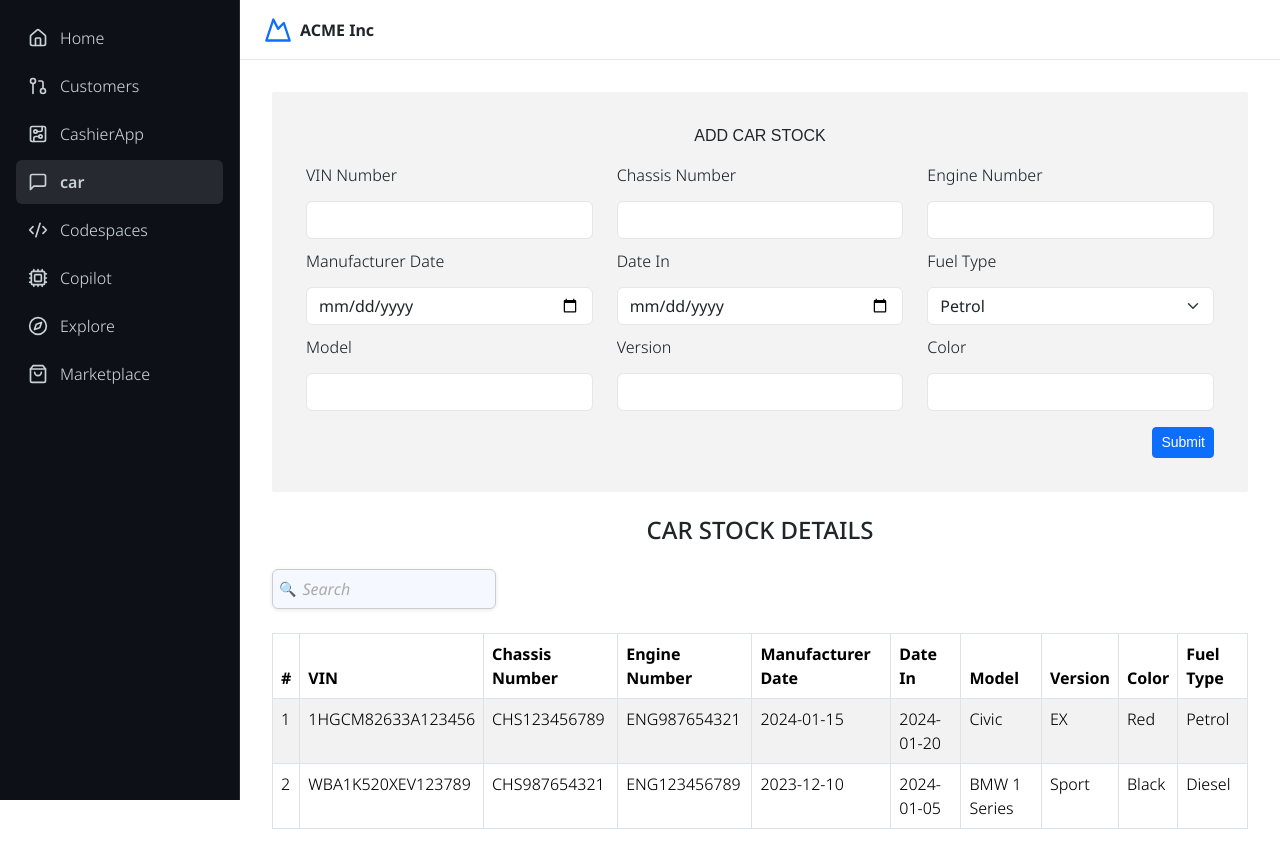
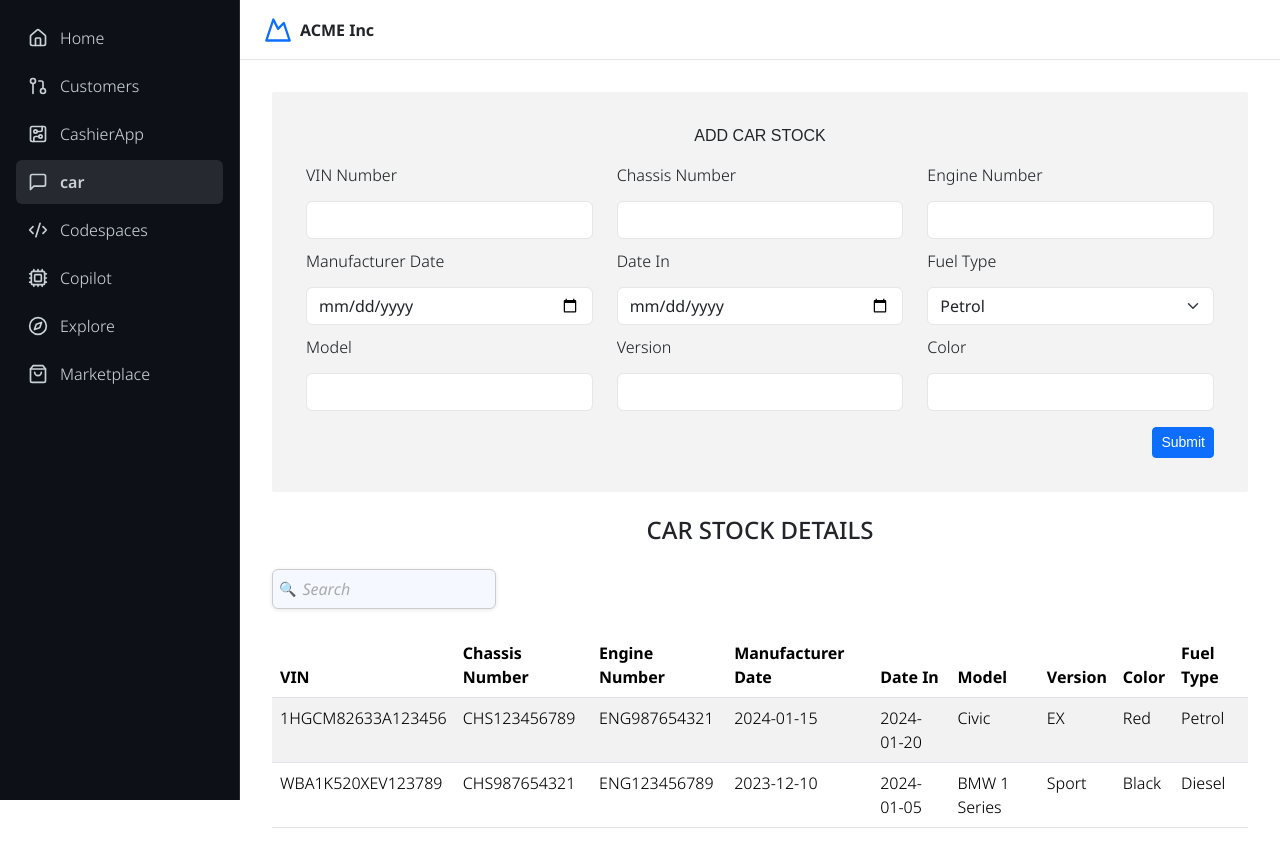
Before and after one commit to vipinkankal14/tracking-system, a React (Vite) app in the folder frontend/: page /car in a window 1280 px wide. Shown: the top 868 px of the page. Built offline with nearby package versions, Linux system fonts and the light colour scheme.

Commit message:
Refactor CarStockShow component to improve responsiveness; add Badge for details and remove Avatar component day 9

```diff
--- a/frontend/src/carStocks/CarStockShow.jsx
+++ b/frontend/src/carStocks/CarStockShow.jsx
@@ -1,5 +1,5 @@
 import React, { useState } from "react";
-import { Table } from "react-bootstrap";
+import { Badge, Table } from "react-bootstrap";
 import "./scss/CarStockShow.scss"; // Make sure SCSS file is correctly imported
 
 const CarStockShow = () => {
@@ -50,34 +50,36 @@ const CarStockShow = () => {
           />
         </div>
       </div>
-      <Table striped bordered hover responsive>
-        <thead>
+      <Table striped  hover responsive>
+        <thead className="">
           <tr>
-            <th>#</th>
-            <th>VIN</th>
-            <th>Chassis Number</th>
-            <th>Engine Number</th>
-            <th>Manufacturer Date</th>
-            <th>Date In</th>
-            <th>Model</th>
-            <th>Version</th>
-            <th>Color</th>
-            <th>Fuel Type</th>
+             <th>VIN</th>
+            <th className="d-none d-sm-table-cell">Chassis Number</th>
+            <th className="d-none d-sm-table-cell">Engine Number</th>
+            <th className="d-none d-sm-table-cell">Manufacturer Date</th>
+            <th className="d-none d-sm-table-cell">Date In</th>
+            <th className="d-none d-sm-table-cell">Model</th>
+            <th className="d-none d-sm-table-cell">Version</th>
+            <th className="d-none d-sm-table-cell">Color</th>
+            <th className="d-none d-sm-table-cell">Fuel Type</th>
+            <th className="hide-desktop">details</th>
           </tr>
         </thead>
         <tbody>
           {filteredCarStocks.map((stock, index) => (
             <tr key={index}>
-              <td>{index + 1}</td>
-              <td>{stock.vin}</td>
-              <td>{stock.chassisNumber}</td>
-              <td>{stock.engineNumber}</td>
-              <td>{stock.manufacturerDate}</td>
-              <td>{stock.dateIn}</td>
-              <td>{stock.model}</td>
-              <td>{stock.version}</td>
-              <td>{stock.color}</td>
-              <td>{stock.fuelType}</td>
+               <td>{stock.vin}</td>
+              <td className="d-none d-sm-table-cell">{stock.chassisNumber}</td>
+              <td className="d-none d-sm-table-cell">{stock.engineNumber}</td>
+              <td className="d-none d-sm-table-cell">{stock.manufacturerDate}</td>
+              <td className="d-none d-sm-table-cell">{stock.dateIn}</td>
+              <td className="d-none d-sm-table-cell">{stock.model}</td>
+              <td className="d-none d-sm-table-cell">{stock.version}</td>
+              <td className="d-none d-sm-table-cell">{stock.color}</td>
+              <td className="d-none d-sm-table-cell">{stock.fuelType}</td>
+              <td className="hide-desktop">
+                <Badge bg="primary">details</Badge>
+              </td>
             </tr>
           ))}
         </tbody>
--- a/frontend/src/carStocks/scss/CarStockShow.scss
+++ b/frontend/src/carStocks/scss/CarStockShow.scss
@@ -56,3 +56,17 @@
       }
     }
   }
+
+
+
+  @media (max-width: 576px) {
+    .hide-desktop {
+      display: table-cell !important;
+    }
+  }
+
+  @media (min-width: 577px) {
+    .hide-desktop {
+      display: none !important;
+    }
+  }
```
Also changed, not shown: frontend/src/components/Avatar.jsx (deleted, +0 -9 lines).
